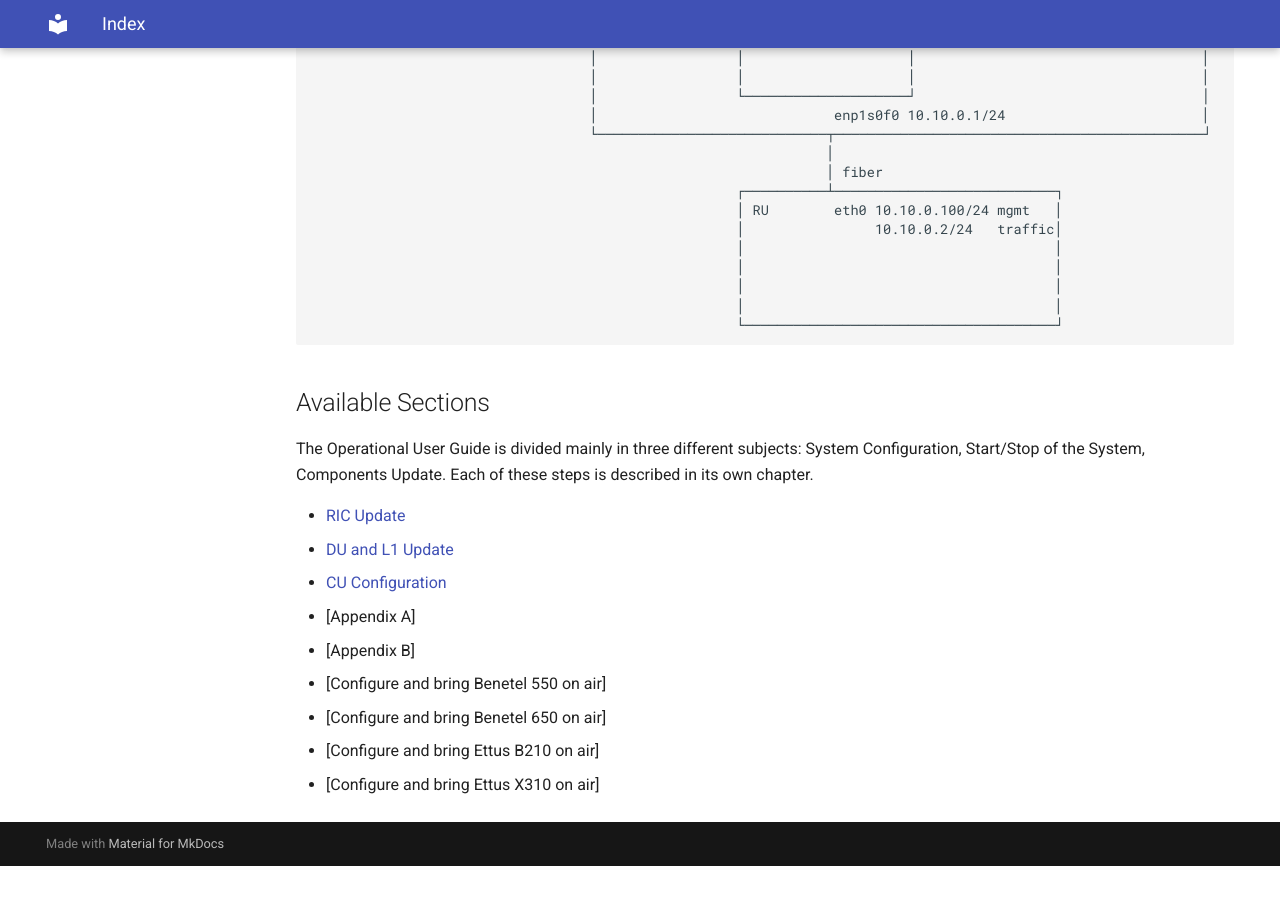
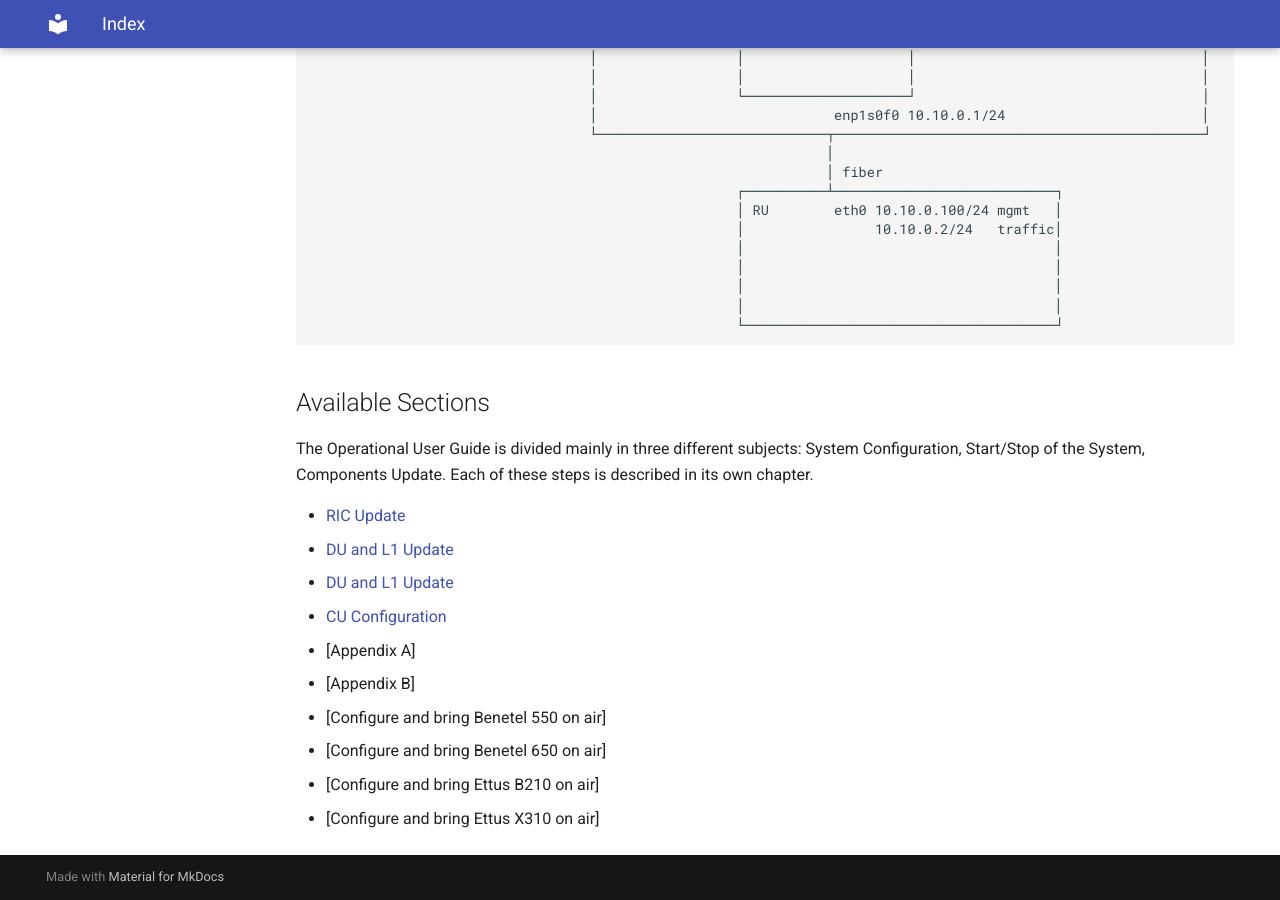
Before and after one commit to accelleran/drax-docs, an MkDocs documentation site: the page built from docs/op-guide/index.md, in a window 1280 px wide and 900 px high, scrolled down 2203 px. Built offline with MkDocs 1.6.1 and Material for MkDocs 9.7.7, drawn with Linux system fonts in a browser that asks for light colours; the version menu is left out; before the commit the page ends 3069 px from its top, so only the background shows below that.

Commit message:
Update index.md

```diff
--- a/docs/op-guide/index.md
+++ b/docs/op-guide/index.md
@@ -109,6 +109,7 @@ Each of these steps is described in its own chapter.
 
 * [RIC Update](/RIC Update/)
 * [DU and L1 Update](/drax-docs/op-guide/DU-L1 Update/)
+* [DU and L1 Update](/drax-docs/drax-install/)
 * [CU Configuration](/drax-docs/drax-install/)
 * [Appendix A]
 * [Appendix B]
```
